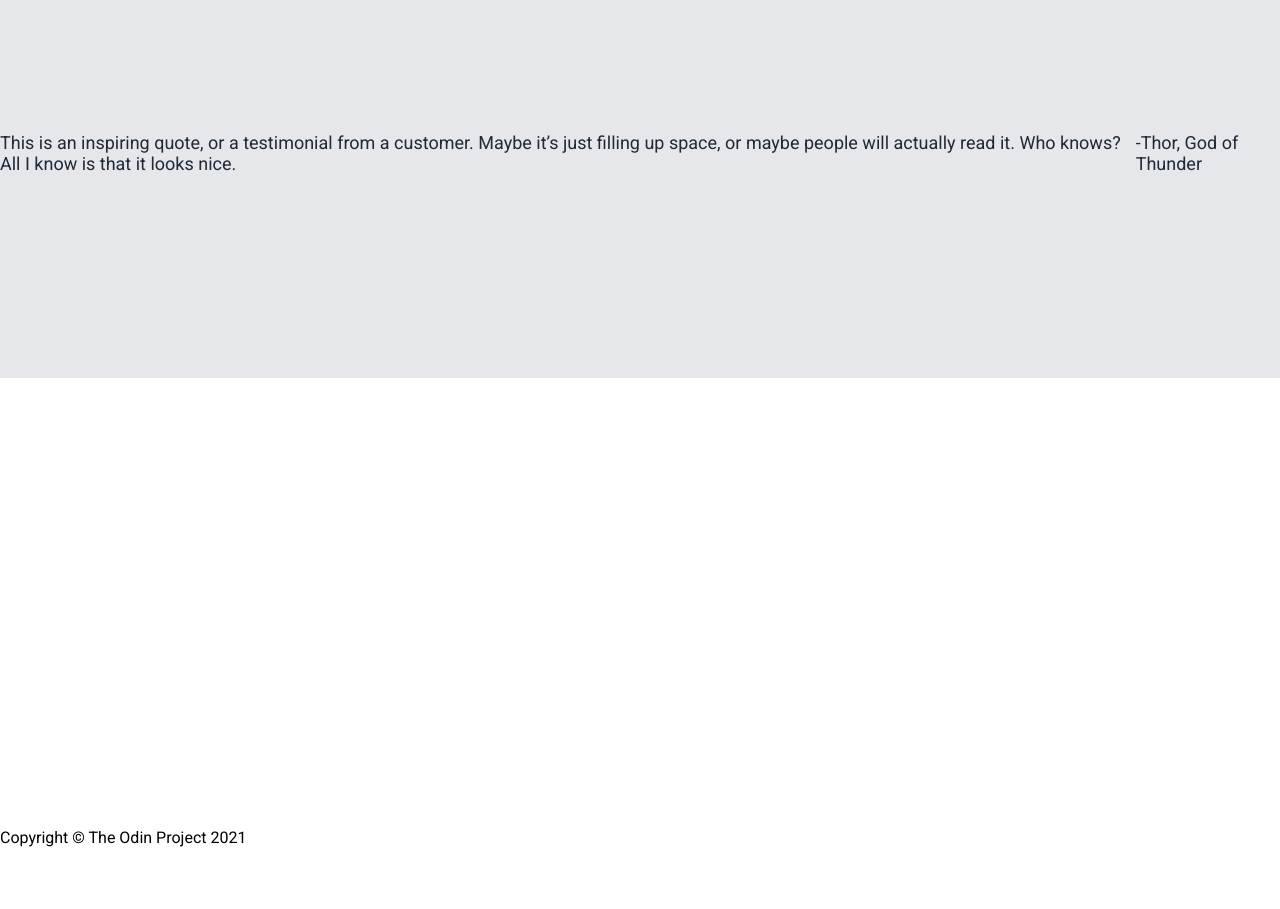
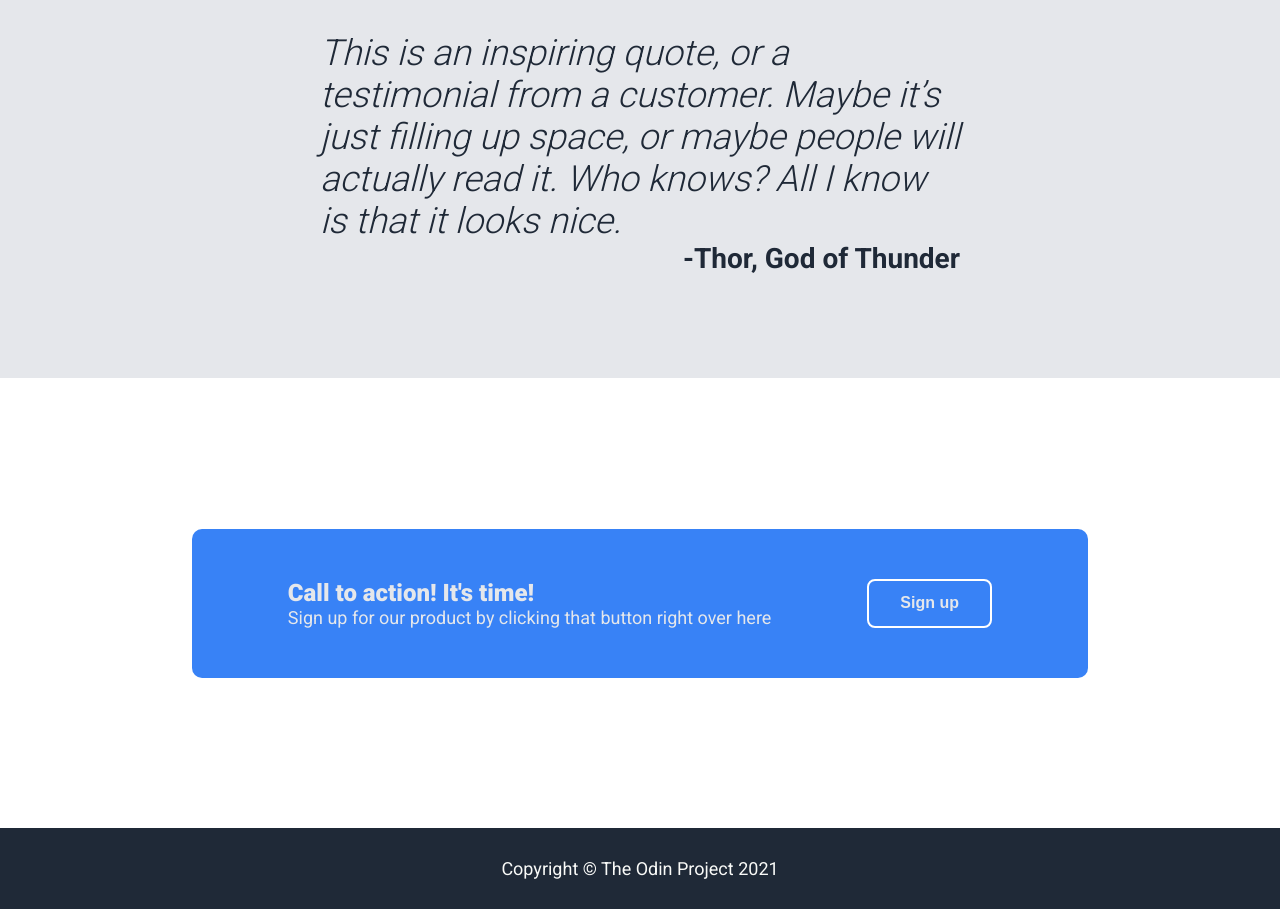
Before and after one commit to Fenikend/Project-Landing-Page, a plain HTML site: page index.html in a window 1280 px wide. Shown: the part 1060-1969 px from the top of the page. Before the commit the page ends 1907 px from the top, so only its background shows below. Drawn offline with Linux system fonts and the light colour scheme.

Commit message:
Add last sign-up section with styles + styles for footer

```diff
--- a/index.html
+++ b/index.html
@@ -26,7 +26,7 @@
                 <div class="text-placeholder">
                     <h1>This website is awesome</h1>
                     <p>This website has some subtext that goes here under the main title. Its a smaller font and color is lower contrast</p>
-                    <button class="sign-header">Sign up</button>
+                    <button class="sign-button">Sign up</button>
                 </div>
                 <div class="image-placeholder">This is placeholder for an image</div>
             </div>
@@ -54,14 +54,25 @@
             </div>
         </div>
         <div class="section grey">
-            <p class="quote">This is an inspiring quote, or a testimonial from a customer. Maybe it’s just filling up space, or maybe people will actually read it. Who knows? All I know is that it looks nice.</p>
-            <p>-Thor, God of Thunder</p>
+            <div class="quote">
+                <i>This is an inspiring quote, or a testimonial from a customer. Maybe it’s just filling up space, or maybe people will actually read it. Who knows? All I know is that it looks nice.</i>
+                <p>-Thor, God of Thunder</p>
+            </div>
+
         </div>
-        <div class="section "></div>
+        <div class="section white">
+            <div class="signup">
+                <div class="signup-text">
+                    <h2>Call to action! It's time!</h2>
+                    <p>Sign up for our product by clicking that button right over here</p>
+                </div>
+                <button class="sign-button">Sign up</button>
+            </div>
+        </div>
     </div>
 
-    <div class="footer">
-        Copyright &copy; The Odin Project 2021
+    <div class="footer black">
+       <p> Copyright &copy; The Odin Project 2021</p>
     </div>
 </body>
 </html>
--- a/style.css
+++ b/style.css
@@ -1,7 +1,6 @@
 * {
   margin: 0;
   padding: 0;
-
 }
 a{
     text-decoration: none;
@@ -12,14 +11,10 @@ body{
     font-family: 'Roboto';
     display: flex;
     flex-direction: column;
-
-
+    font-size: 18px;
 
 }
 
-p{
-    font-size: 18px;
-}
 .header{
     background-color: #1f2937;
     color: #F9FAF8;
@@ -79,7 +74,7 @@ h1{
     color: #F9FAF8;
 
 }
-.sign-header{
+.sign-button{
     background-color: #3882f6;
     width: 125px;
     padding: 10px;
@@ -121,6 +116,44 @@ h1{
     border: 4px blue solid;
     border-radius: 20%;
 }
+.quote{
+    display: flex;
+    flex-direction: column;
+    width: 50%;
+
+}
+.quote i{
+    color: #1f2937;
+    font-size: 36px;
+    font-weight: 300;
+}
+.quote p{
+    text-align: end;
+    font-weight: bold;
+    font-size: 28px;
+}
+.signup{
+    width: 70%;
+    background-color: #3882f6;
+    border-radius: 10px;
+    color:#E5E7Eb ;
+    display: flex;
+    justify-content: space-evenly;
+    padding: 50px 0;
+}
+.signup button{
+    border: 2px white solid;
+}
+.signup h2{
+    font-size: 24px;
+    font-weight: 1000;
+}
+.footer{
+    padding: 30px;
+    display: flex;
+    justify-content: center;
+    align-items: center;
+}
 .white{
     background-color: white;
 }
```
